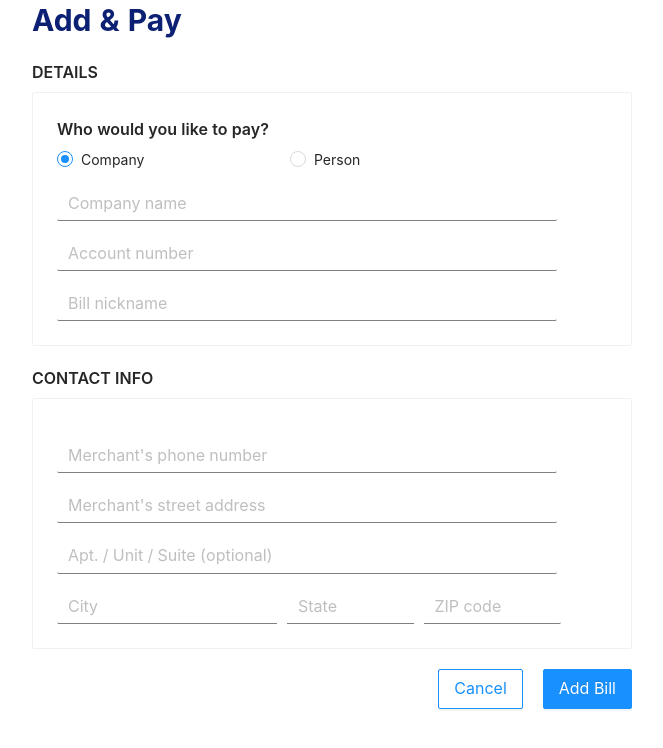
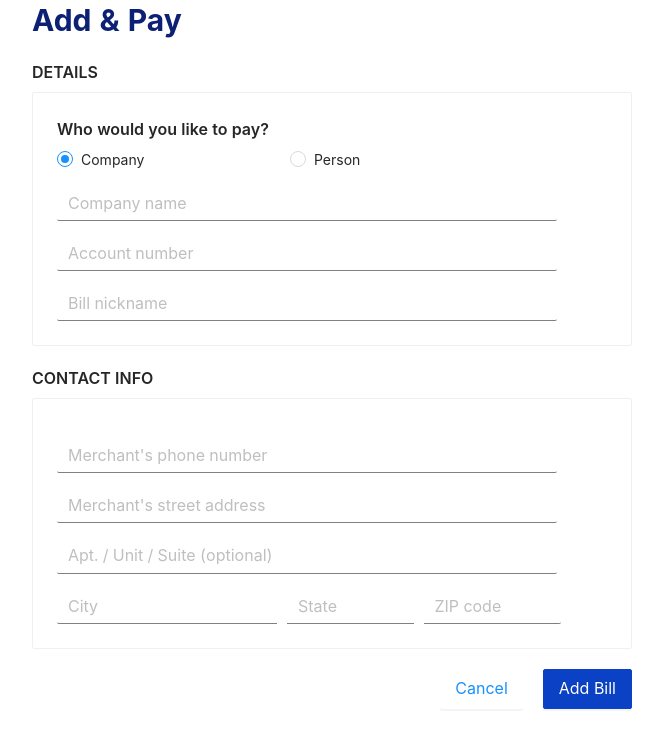
Before and after one commit to Dev-Onus/confirmation, a React (Create React App) app: page /addpay in a window 1280 px wide. Shown: the top 748 px of the page, without its empty margins (308-971 px from the left). Built offline with nearby package versions, Linux system fonts and the light colour scheme.

Commit message:
refactor: 💡 style in addPay

```diff
--- a/src/components/Router.js
+++ b/src/components/Router.js
@@ -9,6 +9,7 @@ import ZellePay from "./pages/zellePay/zellePay";
 import AddPay from "./pages/addPay/addPay";
 import ChooseBills from "./pages/choosebills/chooseBills";
 import Login from "./pages/Login/login";
+import sendMoney from "./pages/sendMoney/sendMoney";
 
 function RouterData() {
   return (
@@ -52,6 +53,9 @@ function RouterData() {
         <Route path="/login">
           <Login />
         </Route>
+        <Route path="/sendMoney">
+          <sendMoney />
+        </Route>
 
       </Switch>
     </Router>
--- a/src/components/pages/addPay/addPay.js
+++ b/src/components/pages/addPay/addPay.js
@@ -70,7 +70,7 @@ const addPayComponent = () => {
             >
               <RadioButton
                 className={"classname"}
-                style={{ width: "225px" }}
+                style={{ width: "225px"}}
                 autoFocus={false}
                 checked={false}
                 defaultChecked={false}
@@ -80,8 +80,8 @@ const addPayComponent = () => {
                 Company
               </RadioButton>
               <RadioButton
-                className={"classname"}
-                style={{ width: "225px" }}
+                className={"radiobutton"}
+                style={{ width: "225px"}}
                 autoFocus={false}
                 checked={false}
                 defaultChecked={false}
@@ -264,7 +264,7 @@ const addPayComponent = () => {
           }}
         >
           <Button
-            style={{ marginRight: "20px" }}
+            style={{ marginRight: "20px", border:"none" }}
             block={false}
             danger={false}
             disabled={false}
@@ -277,7 +277,7 @@ const addPayComponent = () => {
             Cancel
           </Button>
           <Button
-            style={{}}
+            style={{ background: "#0a41c5", borderColor: "#0a41c5"}}
             className="buttons"
             block={false}
             danger={false}
```
Also changed, not shown: src/components/pages/addPay/addPay.css (line endings or trailing spaces), src/components/pages/sendMoney/sendMoney.js (added).
